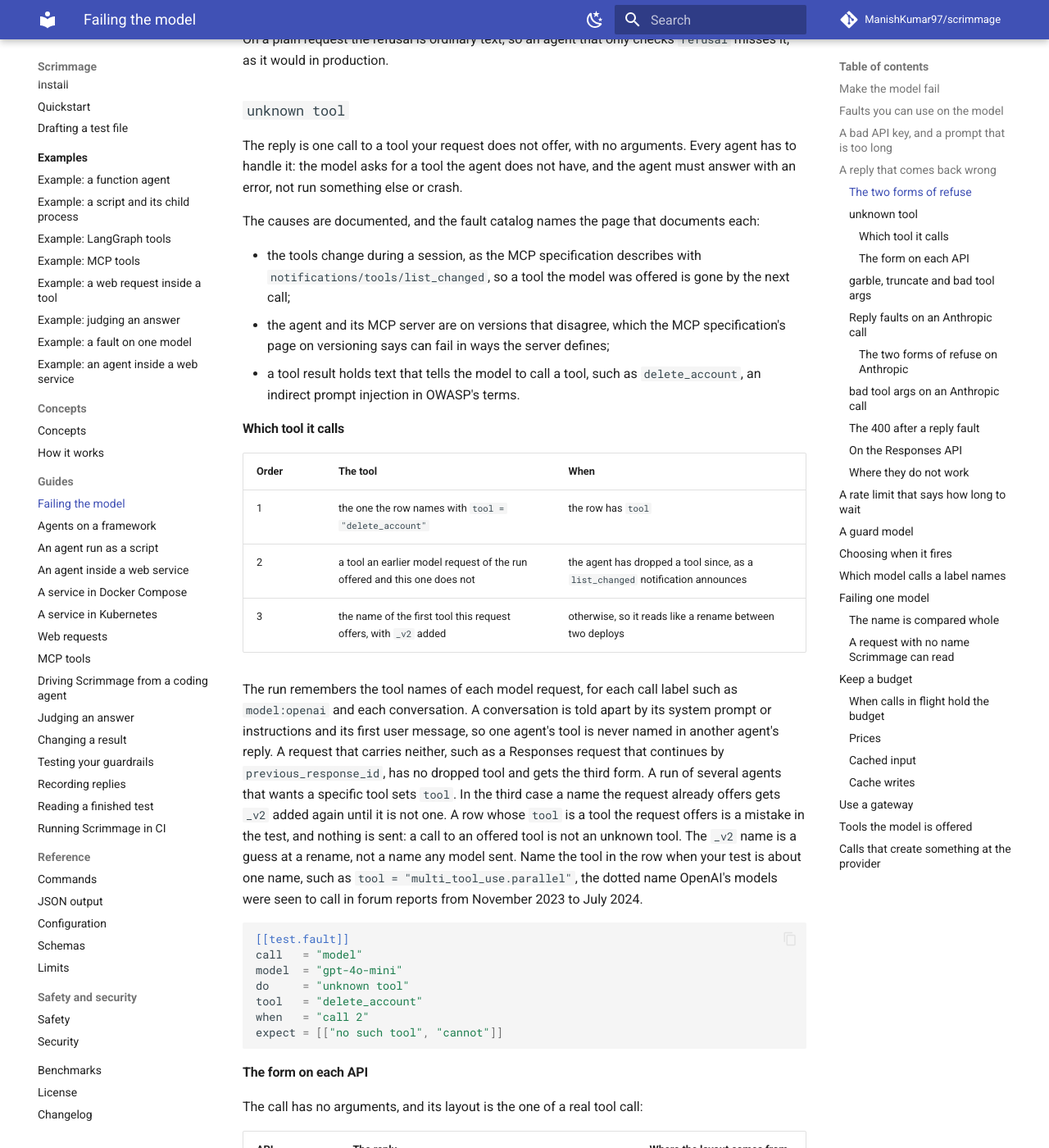
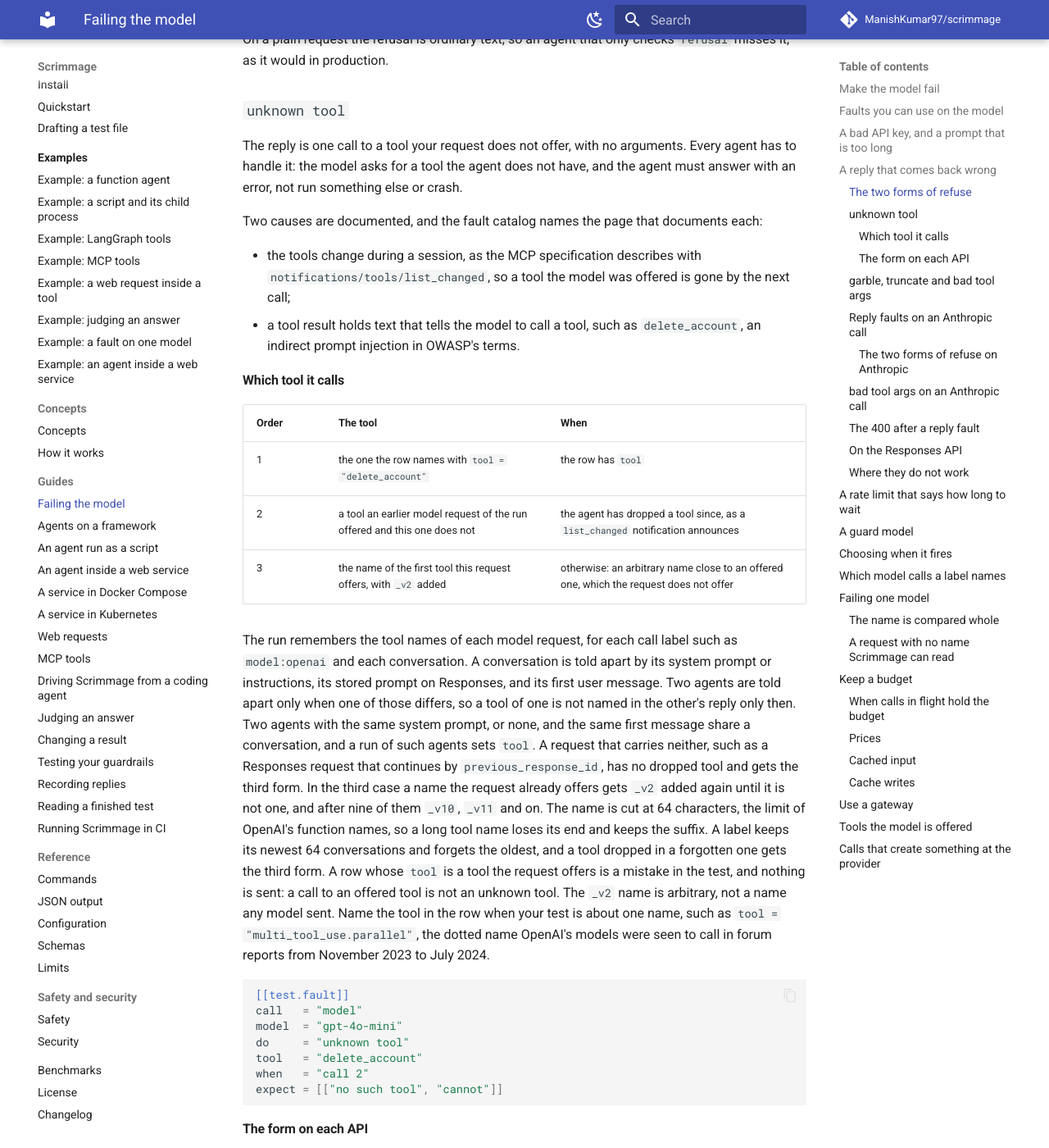
Before and after one commit to ManishKumar97/scrimmage, an MkDocs documentation site: the page built from docs/model-faults.md, in a window 1280 px wide and 1400 px high, scrolled down 4595 px. Shown: the whole window at 82% size. Built offline with MkDocs 1.6.1 and Material for MkDocs 9.7.7, drawn with Linux system fonts in a browser that asks for light colours; comment, search, counter and statistics services are not loaded.

Commit message:
docs(faults): limit what the conversation key promises and drop an unsourced cause
Version skew leaves the catalog and the cause list: the versioning page documents a protocol failure, not a call to a missing tool. The _v2 name is described as arbitrary, agents are told apart only where their prompts or first message differ, and the 64-character cut, the _v10 count and the conversation cap are stated.

````diff
--- a/docs/model-faults.md
+++ b/docs/model-faults.md
@@ -148,10 +148,9 @@ On a plain request the refusal is ordinary text, so an agent that only checks `r
 The reply is one call to a tool your request does not offer, with no arguments.
 Every agent has to handle it: the model asks for a tool the agent does not have, and the agent must answer with an error, not run something else or crash.
 
-The causes are documented, and the fault catalog names the page that documents each:
+Two causes are documented, and the fault catalog names the page that documents each:
 
 - the tools change during a session, as the MCP specification describes with `notifications/tools/list_changed`, so a tool the model was offered is gone by the next call;
-- the agent and its MCP server are on versions that disagree, which the MCP specification's page on versioning says can fail in ways the server defines;
 - a tool result holds text that tells the model to call a tool, such as `delete_account`, an indirect prompt injection in OWASP's terms.
 
 #### Which tool it calls
@@ -160,15 +159,18 @@ The causes are documented, and the fault catalog names the page that documents e
 |---|---|---|
 | 1 | the one the row names with `tool = "delete_account"` | the row has `tool` |
 | 2 | a tool an earlier model request of the run offered and this one does not | the agent has dropped a tool since, as a `list_changed` notification announces |
-| 3 | the name of the first tool this request offers, with `_v2` added | otherwise, so it reads like a rename between two deploys |
+| 3 | the name of the first tool this request offers, with `_v2` added | otherwise: an arbitrary name close to an offered one, which the request does not offer |
 
 The run remembers the tool names of each model request, for each call label such as `model:openai` and each conversation.
-A conversation is told apart by its system prompt or instructions and its first user message, so one agent's tool is never named in another agent's reply.
+A conversation is told apart by its system prompt or instructions, its stored prompt on Responses, and its first user message.
+Two agents are told apart only when one of those differs, so a tool of one is not named in the other's reply only then.
+Two agents with the same system prompt, or none, and the same first message share a conversation, and a run of such agents sets `tool`.
 A request that carries neither, such as a Responses request that continues by `previous_response_id`, has no dropped tool and gets the third form.
-A run of several agents that wants a specific tool sets `tool`.
-In the third case a name the request already offers gets `_v2` added again until it is not one.
+In the third case a name the request already offers gets `_v2` added again until it is not one, and after nine of them `_v10`, `_v11` and on.
+The name is cut at 64 characters, the limit of OpenAI's function names, so a long tool name loses its end and keeps the suffix.
+A label keeps its newest 64 conversations and forgets the oldest, and a tool dropped in a forgotten one gets the third form.
 A row whose `tool` is a tool the request offers is a mistake in the test, and nothing is sent: a call to an offered tool is not an unknown tool.
-The `_v2` name is a guess at a rename, not a name any model sent.
+The `_v2` name is arbitrary, not a name any model sent.
 Name the tool in the row when your test is about one name, such as `tool = "multi_tool_use.parallel"`, the dotted name OpenAI's models were seen to call in forum reports from November 2023 to July 2024.
 
 ```toml
````
Also changed, not shown: docs/concepts.md (+1 -1 lines), docs/fault-catalog.toml (+1 -1 lines), docs/limits.md (+5 -3 lines), 1 other file.
